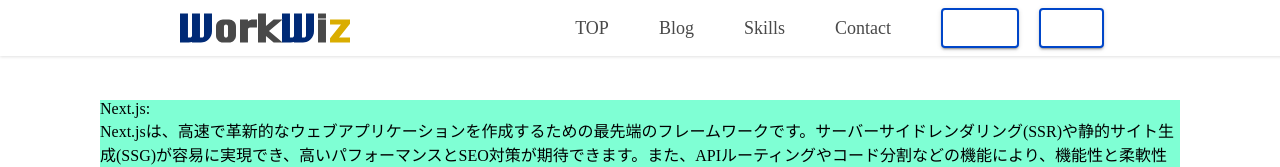
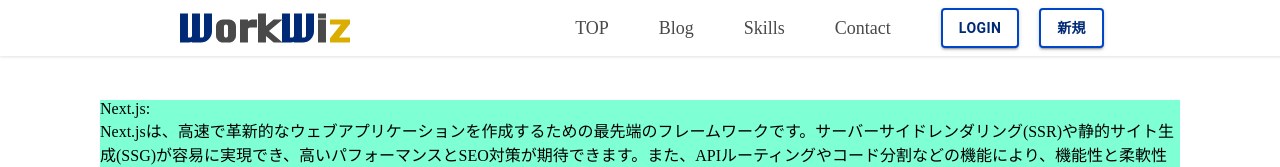
Before and after one commit to TKMhub/workwiz_app, a Next.js app: page / in a window 1280 px wide. Shown: the top 167 px of the page. Built offline with nearby package versions, Linux system fonts and the light colour scheme.

Commit message:
materialUI_style

```diff
--- a/components/Layout/Header/Header.module.scss
+++ b/components/Layout/Header/Header.module.scss
@@ -40,20 +40,20 @@
                 font-size: 18px;
                 font-weight: 500;
             }
-            &_buttonSpace {
-                margin-right: 20px;
-                &_button{
-                    background-color: #fff !important;
-                    border: 2px solid #0046c9 !important;
-                    color: $main-blue;
-                    font-weight: 600;
-                    &:hover {
-                        background-color: $main-blue !important;
-                        color: #fff !important;
-                        font-weight: 600;
-                    }
-                }
-            }
+            // &_buttonSpace {
+            //     margin-right: 20px;
+            //     &_button{
+            //         background-color: #fff;
+            //         border: 2px solid #0046c9;
+            //         color: $main-blue;
+            //         font-weight: 600;
+            //         &:hover {
+            //             background-color: $main-blue;
+            //             color: #fff;
+            //             font-weight: 600;
+            //         }
+            //     }
+            // }
         }
     }
 }
--- a/components/Layout/Header/Header.tsx
+++ b/components/Layout/Header/Header.tsx
@@ -2,8 +2,25 @@ import Image from "next/image";
 import React from "react";
 import styles from "./Header.module.scss";
 import Link from "next/link";
+import Button from "@mui/material/Button";
 
-import Button from "@mui/material/Button";
+import { styled } from "@mui/system";
+
+const ButtonSpace = styled("div")({
+  marginRight: "20px",
+});
+
+const StyledButton = styled(Button)(({ theme }) => ({
+  backgroundColor: "#fff",
+  border: "2px solid #0046c9",
+  color: "#002A76",
+  fontWeight: "600",
+  "&:hover": {
+    backgroundColor: "#002A76",
+    color: "#fff",
+    fontWeight: "600",
+  },
+}));
 
 export const Header = () => {
   return (
@@ -33,21 +50,21 @@ export const Header = () => {
             <Link href="/contact" className={styles.Header_right_item_link}>
               Contact
             </Link>
-            <Link href="/login" className={styles.Header_right_item_buttonSpace}>
-              <Button
-                className={styles.Header_right_item_buttonSpace_button}
-                variant="contained"
-              >
-                Login
-              </Button>
+            <Link
+              href="/login"
+              className={styles.Header_right_item_buttonSpace}
+            >
+              <ButtonSpace>
+                <StyledButton variant="contained">Login</StyledButton>
+              </ButtonSpace>
             </Link>
-            <Link href="/login/signUp" className={styles.Header_right_item_buttonSpace}>
-              <Button
-                className={styles.Header_right_item_buttonSpace_button}
-                variant="contained"
-              >
-                新規
-              </Button>
+            <Link
+              href="/login/signUp"
+              className={styles.Header_right_item_buttonSpace}
+            >
+              <ButtonSpace>
+                <StyledButton variant="contained">新規</StyledButton>
+              </ButtonSpace>
             </Link>
           </div>
         </div>
```
